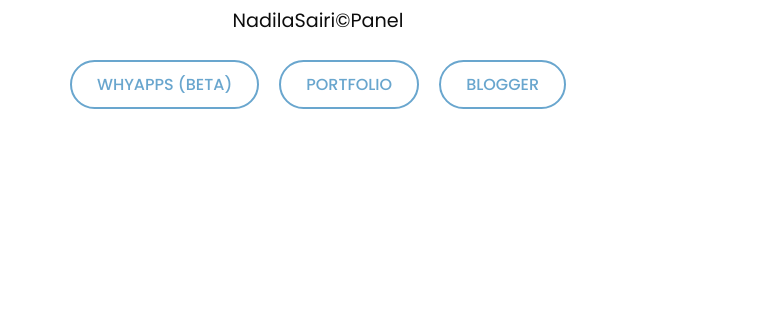
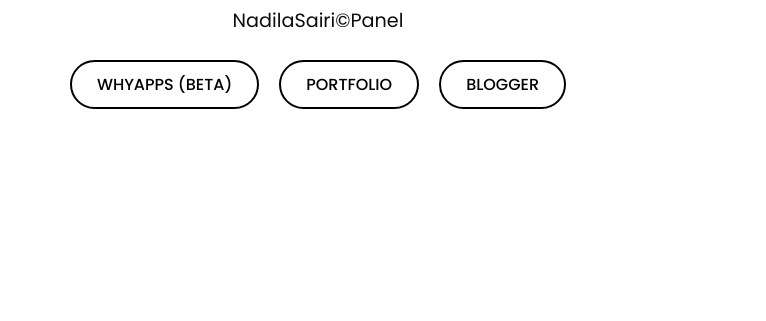
Before and after one commit to MhmdSairi/panelheroku, a plain HTML site: page index.html in a window 1280 px wide. Shown: the part 479-800 px from the top of the page, without its empty margins (322-1088 px from the left). Drawn offline with Linux system fonts and the light colour scheme.

Commit message:
Update style.css

```diff
--- a/style.css
+++ b/style.css
@@ -92,8 +92,8 @@ body{
   display: inline-block;
   margin: 0 10px;
   text-decoration: none;
-  border: 2px solid #69a6ce;
-  color: #69a6ce;
+  border: 2px solid #000000;
+  color: #000000;
   font-weight: 500;
   padding: 10px 25px;
   border-radius: 25px;
@@ -101,6 +101,6 @@ body{
   transition: all 0.3s ease;
 }
 .content .btns a:hover{
-  background: #69a6ce;
+  background: #000000;
   color: #fff;
 }
```
